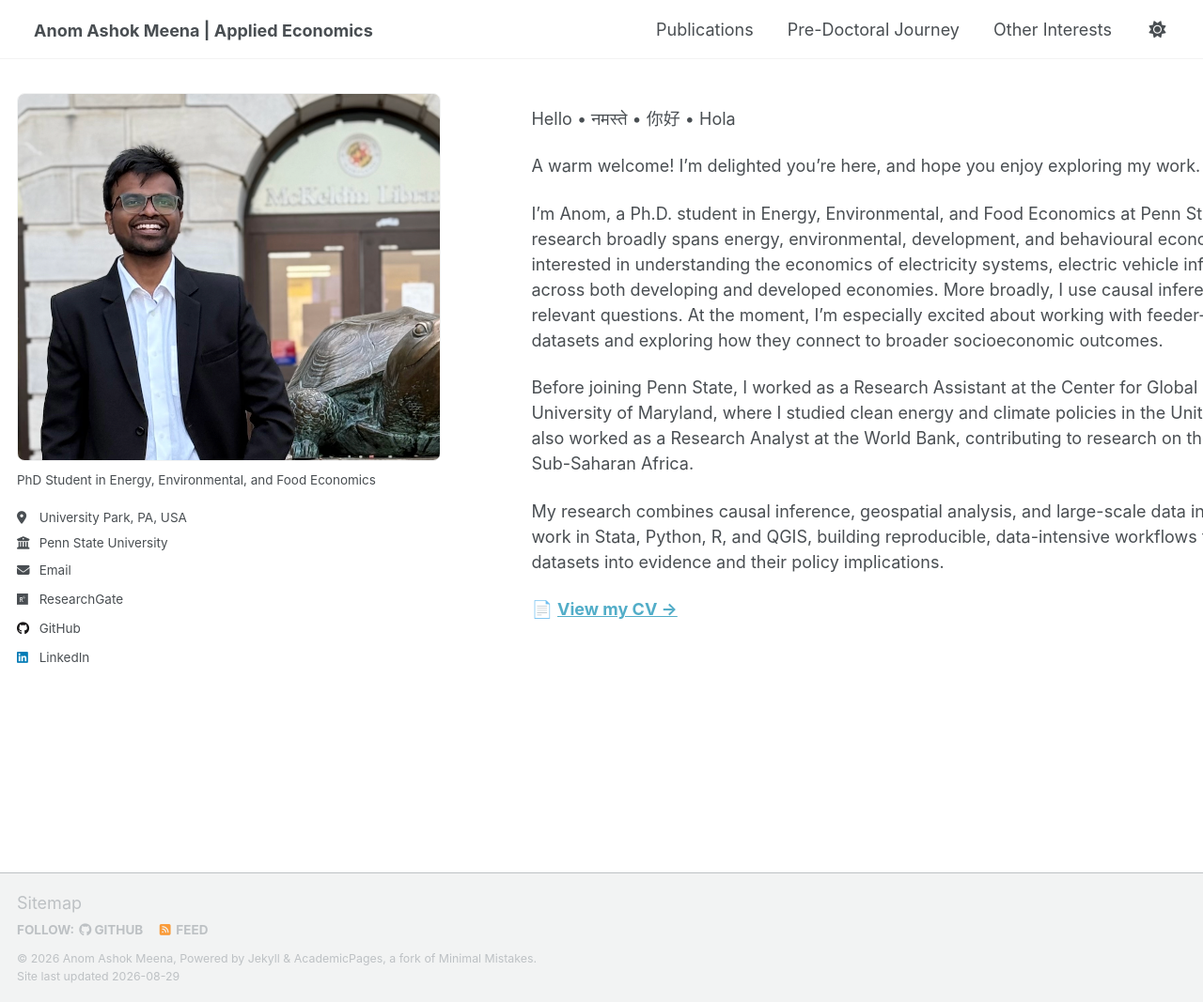
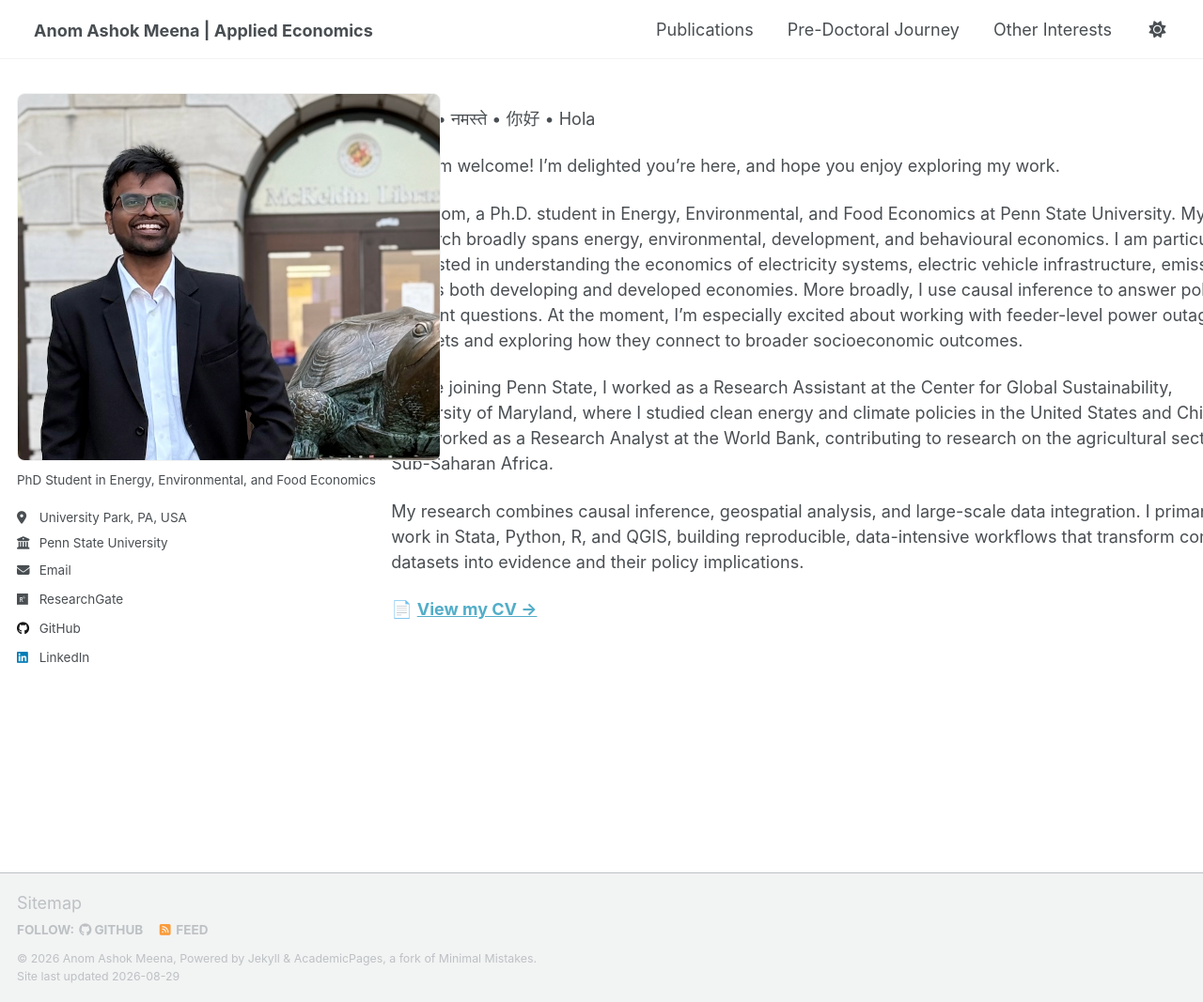
Before and after one commit to anomdule/anomdule.github.io, a Jekyll site: the page built from _pages/about.md, in a window 1280 px wide and 1067 px high. Shown: the whole window at 94% size. Built offline with Jekyll 4.4.1, drawn with Linux system fonts in a browser that asks for light colours; a script that is not in the unit is left out.

Commit message:
Update _page.scss

```diff
--- a/_sass/layout/_page.scss
+++ b/_sass/layout/_page.scss
@@ -20,7 +20,7 @@
   @include breakpoint($large) {
     float: none;
     width: auto;
-    margin-left: 42%;
+    margin-left: 30%;
     padding-left: 25px;
     padding-right: 20px;
   }
```
